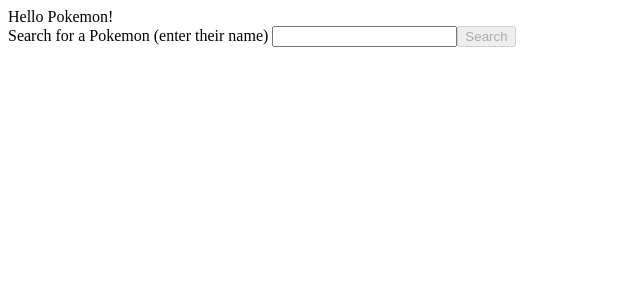
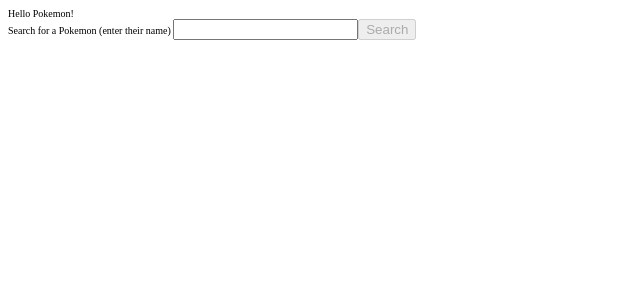
Before and after one commit to tlcraft/pokemon-ng, an Angular app: page / in a window 1280 px wide. Shown: the top 300 px of the page, without its empty margins (0-640 px from the left). Built offline with nearby package versions, Linux system fonts and the light colour scheme.

Commit message:
Add default font-size.

```diff
--- a/src/styles.scss
+++ b/src/styles.scss
@@ -1 +1,3 @@
-/* You can add global styles to this file, and also import other style files */
+body {
+    font-size: 10px;
+}
```
